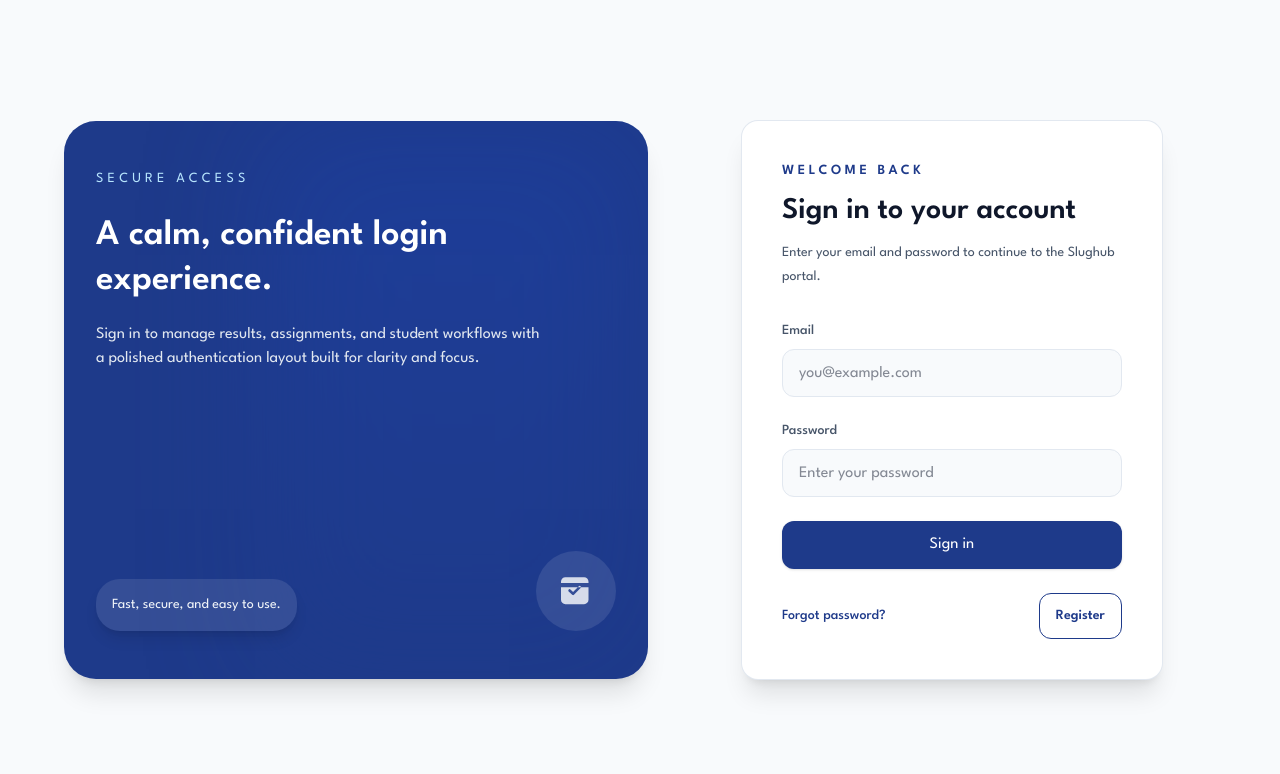
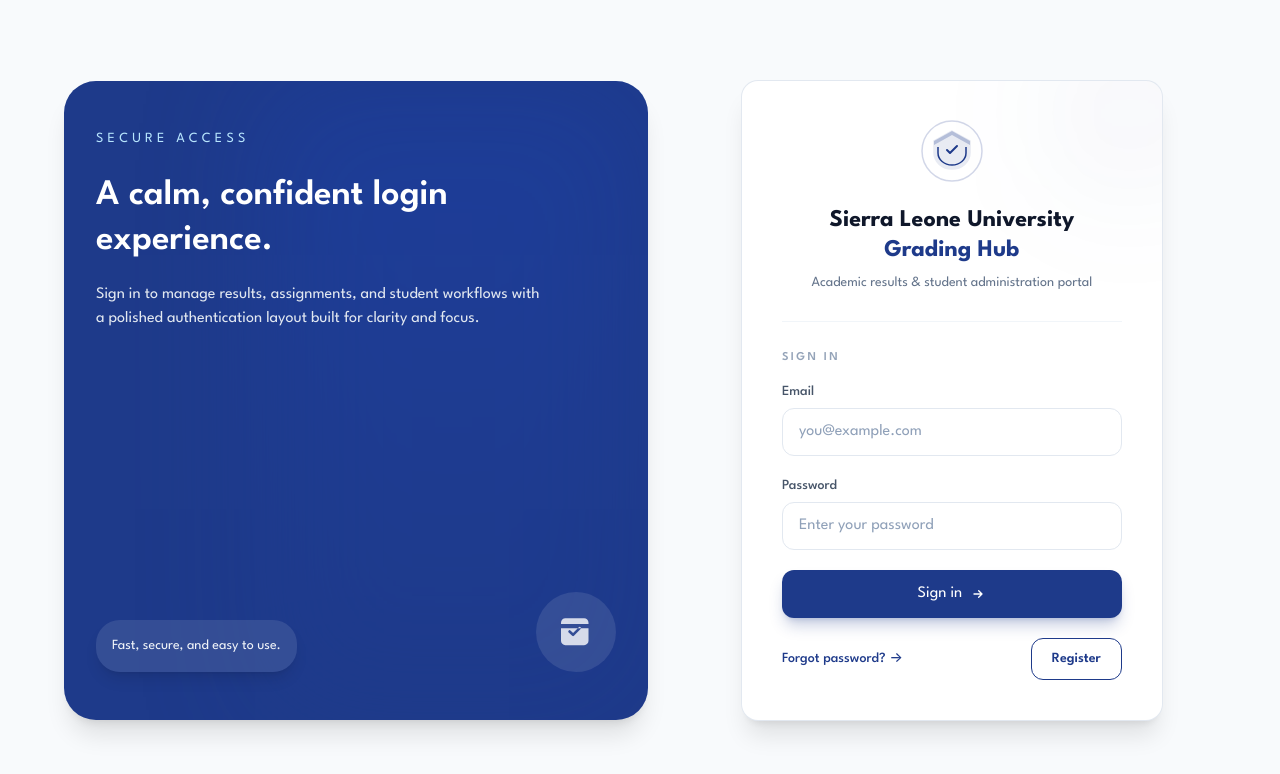
Before and after one commit to konneh-hub/Grade-System-APP, a Next.js app: page /login in a window 1280 px wide. Shown: the top 774 px of the page. Built offline with nearby package versions, Linux system fonts and the light colour scheme.

Commit message:
added animative effects and stylngs

```diff
--- a/app/(auth)/login/page.tsx
+++ b/app/(auth)/login/page.tsx
@@ -55,17 +55,32 @@
         </div>
       </section>
 
-      <section className="mx-auto w-full max-w-[420px]">
-        <div className="rounded-2xl bg-white p-8 shadow-xl ring-1 ring-slate-200 sm:p-10">
-          <div className="space-y-3">
-            <p className="text-sm font-semibold uppercase tracking-[0.25em] text-[#1E3A8A]">Welcome back</p>
-            <h1 className="text-3xl font-semibold text-[#0F172A]">Sign in to your account</h1>
-            <p className="text-sm leading-6 text-[#475569]">
-              Enter your email and password to continue to the Slughub portal.
-            </p>
-          </div>
-          <div className="mt-8">
-            <LoginForm onSuccess={handleSuccess} />
+      <section className="mx-auto w-full max-w-[420px] animate-fade-in-up">
+        <div className="rounded-2xl bg-white p-8 shadow-xl ring-1 ring-slate-200 sm:p-10 relative overflow-hidden">
+          <div className="absolute -right-12 -top-12 h-40 w-40 rounded-full bg-[#1E3A8A]/5 blur-3xl" />
+          <div className="relative z-10">
+            <div className="flex flex-col items-center text-center">
+              <div className="animate-float">
+                <svg xmlns="http://www.w3.org/2000/svg" viewBox="0 0 64 64" fill="none" className="h-16 w-16 text-[#1E3A8A]">
+                  <circle cx="32" cy="32" r="30" stroke="currentColor" strokeWidth="1.5" className="opacity-20" />
+                  <path d="M32 12L14 22v12c0 8.84 8.06 16 18 16s18-7.16 18-16V22L32 12Z" fill="currentColor" className="opacity-10" stroke="currentColor" strokeWidth="1.5" />
+                  <path d="M32 12L14 22v4l18-10 18 10v-4L32 12Z" fill="currentColor" className="opacity-25" />
+                  <path d="M18 28v6c0 6.63 6.27 12 14 12s14-5.37 14-12v-6" stroke="currentColor" strokeWidth="1.5" fill="none" />
+                  <path d="M27 31l3 3 7-7" stroke="currentColor" strokeWidth="2" strokeLinecap="round" strokeLinejoin="round" />
+                </svg>
+              </div>
+              <h1 className="mt-5 text-2xl font-bold leading-tight text-[#0F172A]">
+                Sierra Leone University<br />
+                <span className="text-[#1E3A8A]">Grading Hub</span>
+              </h1>
+              <p className="mt-2 text-sm leading-5 text-[#64748B] max-w-xs">
+                Academic results &amp; student administration portal
+              </p>
+            </div>
+            <div className="mt-7 border-t border-slate-100 pt-7">
+              <p className="text-xs font-semibold uppercase tracking-[0.2em] text-[#94A3B8]">Sign in</p>
+              <LoginForm onSuccess={handleSuccess} />
+            </div>
           </div>
         </div>
       </section>
--- a/app/globals.css
+++ b/app/globals.css
@@ -44,3 +44,59 @@
 select {
   font: inherit;
 }
+
+@keyframes fade-in-up {
+  from {
+    opacity: 0;
+    transform: translateY(24px);
+  }
+  to {
+    opacity: 1;
+    transform: translateY(0);
+  }
+}
+
+@keyframes float {
+  0%, 100% {
+    transform: translateY(0);
+  }
+  50% {
+    transform: translateY(-8px);
+  }
+}
+
+@keyframes glow-pulse {
+  0%, 100% {
+    box-shadow: 0 0 0 0 rgba(30, 58, 138, 0.4);
+  }
+  50% {
+    box-shadow: 0 0 0 12px rgba(30, 58, 138, 0);
+  }
+}
+
+@keyframes shimmer {
+  0% {
+    background-position: -200% center;
+  }
+  100% {
+    background-position: 200% center;
+  }
+}
+
+.animate-fade-in-up {
+  animation: fade-in-up 0.7s ease-out both;
+}
+
+.animate-float {
+  animation: float 3s ease-in-out infinite;
+}
+
+.animate-glow-pulse {
+  animation: glow-pulse 2s ease-in-out infinite;
+}
+
+.delay-100 { animation-delay: 0.1s; }
+.delay-200 { animation-delay: 0.2s; }
+.delay-300 { animation-delay: 0.3s; }
+.delay-400 { animation-delay: 0.4s; }
+.delay-500 { animation-delay: 0.5s; }
--- a/components/auth/LoginForm.tsx
+++ b/components/auth/LoginForm.tsx
@@ -33,8 +33,8 @@
   }
 
   return (
-    <form onSubmit={submit} className="space-y-6">
-      <div className="space-y-2">
+    <form onSubmit={submit} className="mt-4 space-y-5">
+      <div className="space-y-1.5">
         <label htmlFor="login-email" className="block text-sm font-medium text-[#475569]">
           Email
         </label>
@@ -49,10 +49,10 @@
           type="email"
           required
           spellCheck={false}
-          className="h-12 w-full rounded-xl border border-slate-200 bg-slate-50 px-4 text-sm text-slate-900 outline-none transition focus:border-[#1E3A8A] focus:ring-4 focus:ring-[#1E3A8A]/20"
+          className="h-12 w-full rounded-xl border border-slate-200 bg-white px-4 text-sm text-slate-900 outline-none transition-all duration-300 ease-out placeholder:text-slate-400 hover:border-slate-300 focus:border-[#1E3A8A] focus:bg-[#F8FAFC] focus:ring-4 focus:ring-[#1E3A8A]/10 focus:shadow-lg focus:shadow-[#1E3A8A]/5"
         />
       </div>
-      <div className="space-y-2">
+      <div className="space-y-1.5">
         <label htmlFor="login-password" className="block text-sm font-medium text-[#475569]">
           Password
         </label>
@@ -65,24 +65,42 @@
           onChange={(e) => setPassword(e.target.value)}
           type="password"
           required
-          className="h-12 w-full rounded-xl border border-slate-200 bg-slate-50 px-4 text-sm text-slate-900 outline-none transition focus:border-[#1E3A8A] focus:ring-4 focus:ring-[#1E3A8A]/20"
+          className="h-12 w-full rounded-xl border border-slate-200 bg-white px-4 text-sm text-slate-900 outline-none transition-all duration-300 ease-out placeholder:text-slate-400 hover:border-slate-300 focus:border-[#1E3A8A] focus:bg-[#F8FAFC] focus:ring-4 focus:ring-[#1E3A8A]/10 focus:shadow-lg focus:shadow-[#1E3A8A]/5"
         />
       </div>
-      {error && <div className="text-sm text-red-600">{error}</div>}
+      {error && <div className="rounded-lg bg-red-50 px-4 py-3 text-sm text-red-600 ring-1 ring-red-100 animate-fade-in-up">{error}</div>}
       <button
         type="submit"
         disabled={loading}
-        className="inline-flex w-full h-12 items-center justify-center rounded-xl bg-[#1E3A8A] px-4 text-sm font-semibold text-white shadow-sm transition hover:bg-[#152C6B] focus-visible:outline-none focus-visible:ring-4 focus-visible:ring-[#1E3A8A]/40 disabled:cursor-not-allowed disabled:bg-slate-400"
+        className="group inline-flex w-full h-12 items-center justify-center rounded-xl bg-[#1E3A8A] px-4 text-sm font-semibold text-white shadow-lg shadow-[#1E3A8A]/25 transition-all duration-300 ease-out hover:bg-[#152C6B] hover:shadow-xl hover:shadow-[#152C6B]/30 hover:-translate-y-0.5 active:translate-y-0 focus-visible:outline-none focus-visible:ring-4 focus-visible:ring-[#1E3A8A]/40 disabled:cursor-not-allowed disabled:bg-slate-400 disabled:shadow-none disabled:hover:translate-y-0"
       >
-        {loading ? 'Signing in...' : 'Sign in'}
+        {loading ? (
+          <span className="flex items-center gap-2">
+            <svg className="h-4 w-4 animate-spin" viewBox="0 0 24 24" fill="none">
+              <circle className="opacity-25" cx="12" cy="12" r="10" stroke="currentColor" strokeWidth="4" />
+              <path className="opacity-75" fill="currentColor" d="M4 12a8 8 0 018-8V0C5.373 0 0 5.373 0 12h4z" />
+            </svg>
+            Signing in...
+          </span>
+        ) : (
+          <span className="flex items-center gap-2">
+            Sign in
+            <svg className="h-4 w-4 transition-transform duration-300 group-hover:translate-x-1" fill="none" viewBox="0 0 24 24" stroke="currentColor" strokeWidth={2}>
+              <path strokeLinecap="round" strokeLinejoin="round" d="M13 7l5 5m0 0l-5 5m5-5H6" />
+            </svg>
+          </span>
+        )}
       </button>
       <div className="flex flex-col gap-3 text-center text-sm sm:flex-row sm:items-center sm:justify-between">
-        <Link href="/forgot-password" className="font-medium text-[#1E3A8A] transition hover:text-[#152C6B]">
-          Forgot password?
+        <Link href="/forgot-password" className="group font-medium text-[#1E3A8A] transition-all duration-300 hover:text-[#152C6B]">
+          <span className="inline-flex items-center gap-1">
+            Forgot password?
+            <span className="inline-block transition-transform duration-300 group-hover:translate-x-0.5">→</span>
+          </span>
         </Link>
         <Link
           href="/register"
-          className="inline-flex items-center justify-center rounded-xl border border-[#1E3A8A] bg-white px-4 py-3 text-sm font-semibold text-[#1E3A8A] transition hover:bg-[#DBEAFE]"
+          className="inline-flex items-center justify-center rounded-xl border border-[#1E3A8A] bg-white px-5 py-2.5 text-sm font-semibold text-[#1E3A8A] transition-all duration-300 hover:bg-[#1E3A8A] hover:text-white hover:shadow-lg hover:shadow-[#1E3A8A]/25 active:scale-[0.98]"
         >
           Register
         </Link>
```
